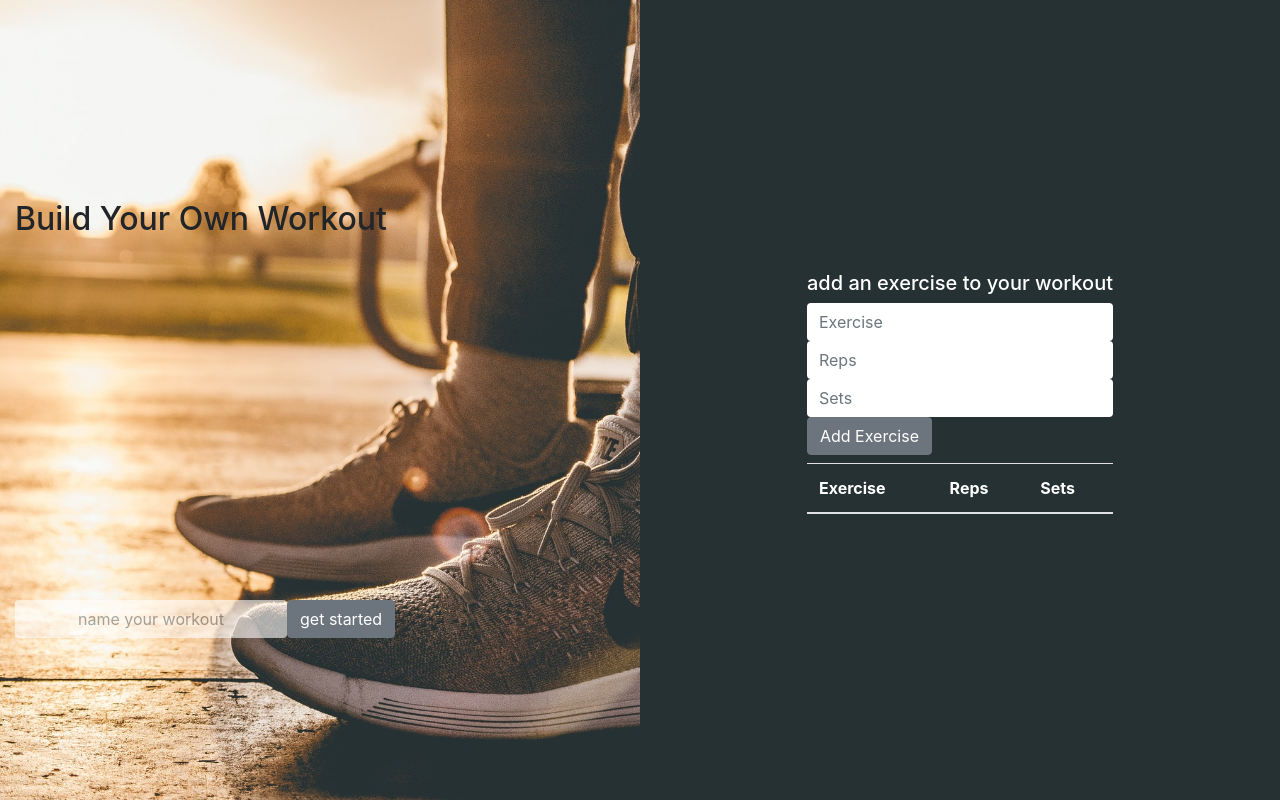
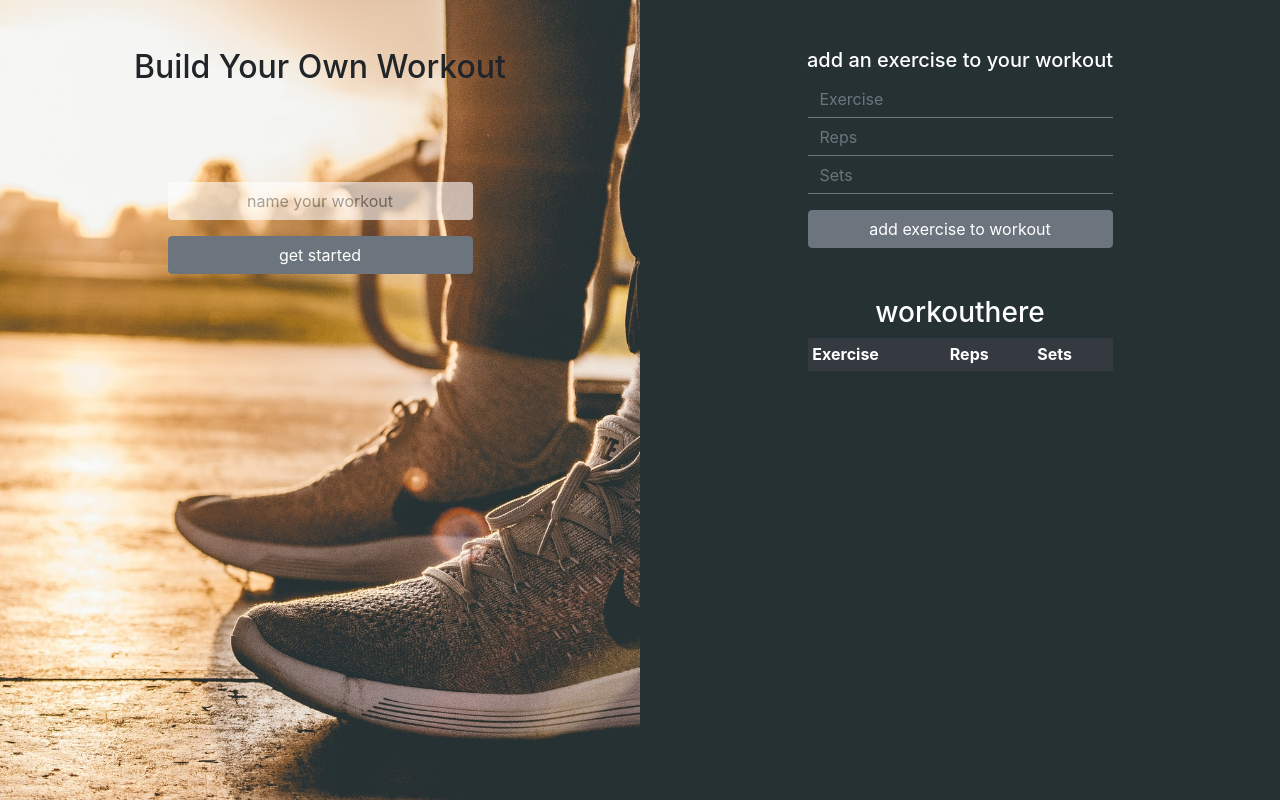
Before and after one commit to aarkitekkt/workout-tracker, a website: page public/index.html in a window 1280 px wide. Drawn offline with nearby package versions, Linux system fonts and the light colour scheme; no server answers.

Commit message:
more boptstrap styling

```diff
--- a/public/index.html
+++ b/public/index.html
@@ -16,43 +16,44 @@
         <div class="col-md-6 no-gutters">
             <div class="leftside">
                 <div class="container">
-                    <div class="row">
-                        <div class="col-12">
-                            <h2 id="title">Build Your Own Workout</h2>
-                        </div>
-                    </div>
-                    <div class="row">
-                        <div class="col-12">
-                            <form class="form-inline" id="workoutForm">
-                                <input class="form-control form-contol-lg border-0 text-center" type="text" id="workout"
-                                    placeholder="name your workout" />
 
-                                <button class="btn btn-secondary" type="submit" id="addWorkout" name="action">get
-                                    started</button>
-                            </form>
-                        </div>
-                    </div>
+                    <h2 id="title" class="text-center p-5">Build Your Own Workout</h2>
+
+
+                    <form id="workoutForm" class="form mx-auto mt-5">
+                        <input class="form-control form-contol-lg border-0 text-center" type="text" id="workout"
+                            placeholder="name your workout" />
+
+                        <button class="btn btn-secondary btn-block mt-3" type="submit" id="addWorkout" name="action">get
+                            started</button>
+                    </form>
+
                 </div>
             </div>
         </div>
 
         <div class="col-md-6 no-gutters">
-            <div class="rightside d-flex justify-content-center align-items-center">
-                <div id="container">
-
-                    <h5 id="exerciseHeader">add an exercise to your workout</h5>
-                    <form id="exerciseForm" class="form">
-                        <input class="form-control border-0" type="text" id="exercise" placeholder="Exercise" />
-                        <input class="form-control border-0" type="text" id="reps" placeholder="Reps" />
-                        <input class="form-control border-0" type="text" id="sets" placeholder="Sets" />
-                        <button class="btn btn-secondary" type="submit" id="addExercise" name="action">Add
-                            Exercise</button>
+            <div class="rightside">
+                <div class="container">
+                    <h5 id="exerciseHeader" class="pt-5 text-center">add an exercise to your workout</h5>
+                    <form id="exerciseForm" class="form mx-auto">
+                        <input
+                            class="form-control border-secondary border-top-0 border-left-0 border-right-0 rounded-0 bg-transparent text-light"
+                            type="text" id="exercise" placeholder="Exercise" />
+                        <input
+                            class="form-control border-secondary border-top-0 border-left-0 border-right-0 rounded-0 bg-transparent text-light"
+                            type="text" id="reps" placeholder="Reps" />
+                        <input
+                            class="form-control border-secondary border-top-0 border-left-0 border-right-0 rounded-0 bg-transparent text-light"
+                            type="text" id="sets" placeholder="Sets" />
+                        <button class="btn btn-secondary btn-block mt-3" type="submit" id="addExercise"
+                            name="action">add exercise to workout</button>
                     </form>
 
                     <div id="results">
-                        <h3 id="workoutName"></h3>
-                        <table class="table" id="workoutTable">
-                            <thead>
+                        <h3 id="workoutName" class="text-center mt-5">workouthere</h3>
+                        <table class="table table-sm table-hover table-borderless mx-auto" id="workoutTable">
+                            <thead class="table-dark">
                                 <th>Exercise</th>
                                 <th>Reps</th>
                                 <th>Sets</th>
--- a/public/style.css
+++ b/public/style.css
@@ -21,16 +21,10 @@
     background: #253133;
 }
 
-#title {
-    position: absolute;
-    top: 25vh;
+#exerciseForm, #workoutForm {
+width: 50%;
 }
 
-#workoutForm {
-    position: absolute;
-    align-items: center;
-    top: 75vh;
-}
 #workout {
     opacity: .6;
 }
@@ -45,4 +39,5 @@
 
 #workoutTable {
     color:white;
+    width: 50%;
 }
```
